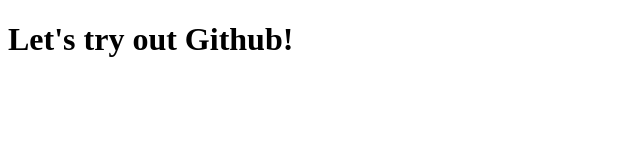
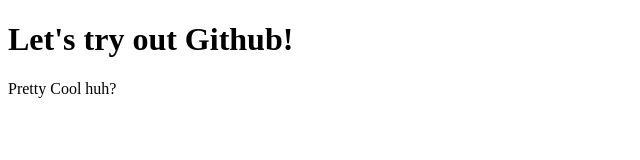
Before and after one commit to NouraKaddoura/Github_Cookie_test1, a plain HTML site: page index.html in a window 1280 px wide. Shown: the whole page, without its empty margins (0-640 px from the left). Drawn offline with Linux system fonts and the light colour scheme.

Commit message:
Update index.html
Added a New Paragraph

```diff
--- a/index.html
+++ b/index.html
@@ -6,6 +6,7 @@
 </head>
 <body>
 	<h1>Let's try out Github!</h1>
+	<p>Pretty Cool huh?</p>
 </body>
 
 </html>
```
